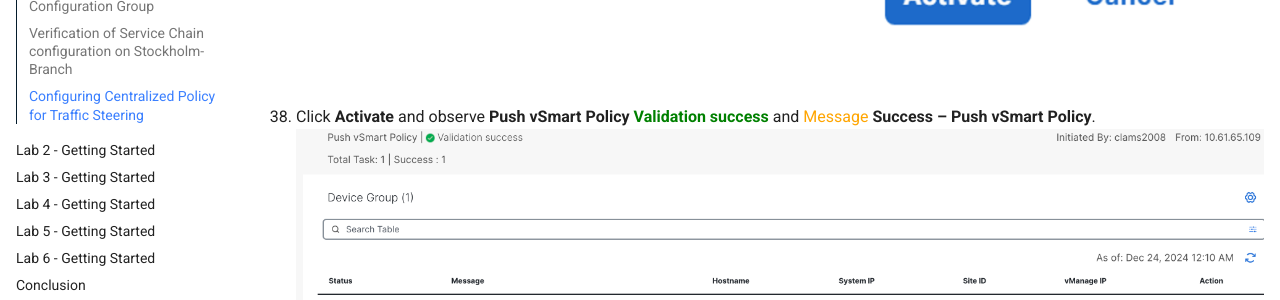
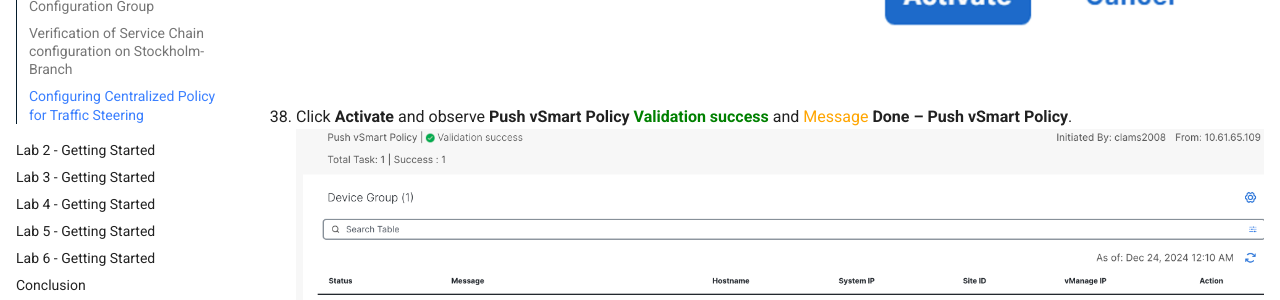
Before and after one commit to ciscodocs/ltrent-2008-clemea25, an MkDocs documentation site: the page built from docs/lab1_getting_started.md, in a window 1280 px wide and 900 px high, scrolled down 27359 px. Shown: the part 366-666 px from the top of the window. Built offline with MkDocs 1.6.1 and Material for MkDocs 9.7.7, drawn with Linux system fonts in a browser that asks for light colours.

Commit message:
Scenario-1 guide

```diff
--- a/docs/lab1_getting_started.md
+++ b/docs/lab1_getting_started.md
@@ -296,5 +296,5 @@ Next, we will configure a centralized data policy to ensure that traffic initiat
     1. Click “Activate”.
     2. Click “Activate” on “Activate Policy” pop-up.
     ![Data Policy Push](./assets/S-1-figure-50.png){ .off-glb }
-32. Click **Activate** and observe **Push vSmart Policy** <font color="green">**Validation success**</font> and <font color="orange">Message</font> **Success – Push vSmart Policy**.
+32. Click **Activate** and observe **Push vSmart Policy** <font color="green">**Validation success**</font> and <font color="orange">Message</font> **Done – Push vSmart Policy**.
     ![Data Policy Push](./assets/S-1-figure-51.png){ .off-glb }
```
